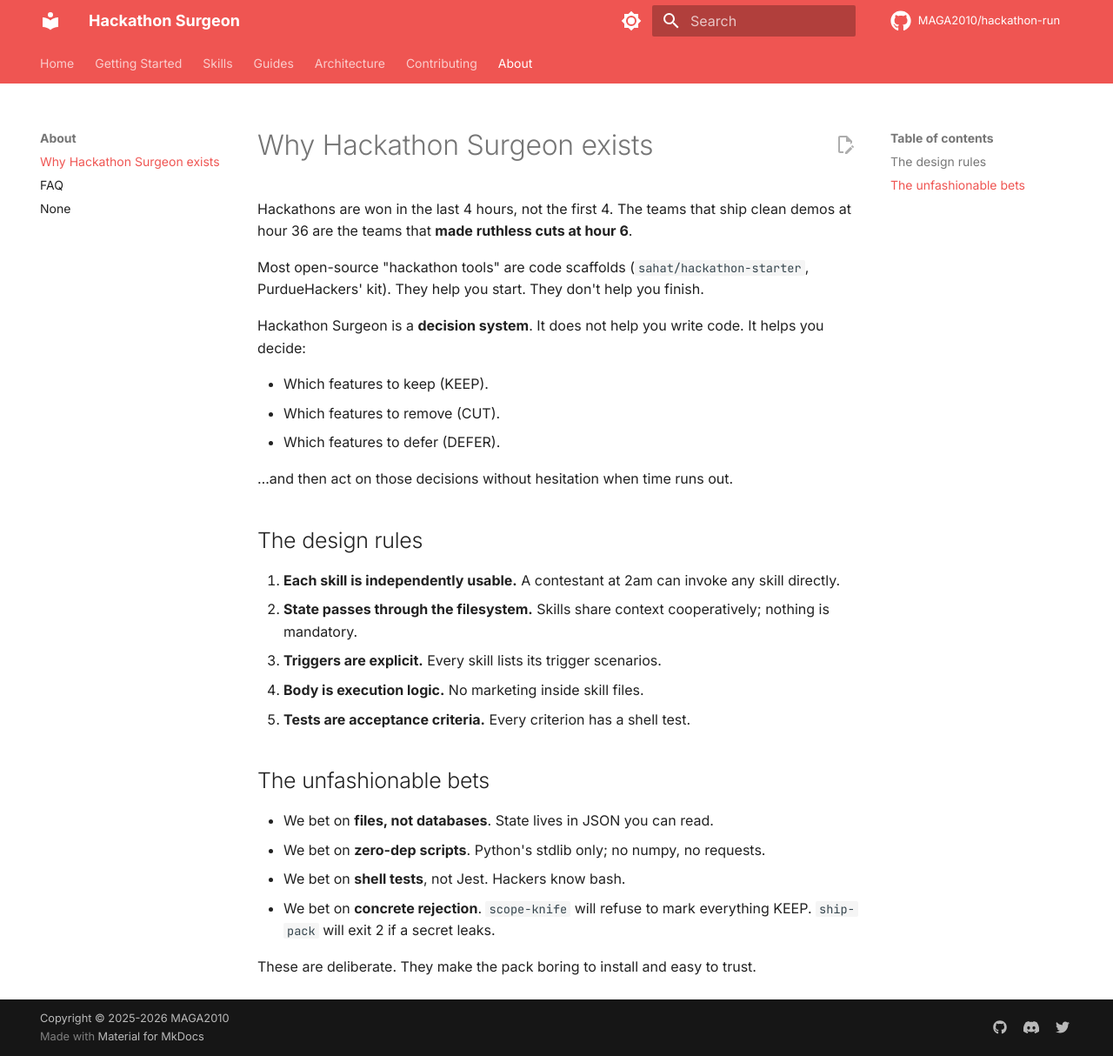
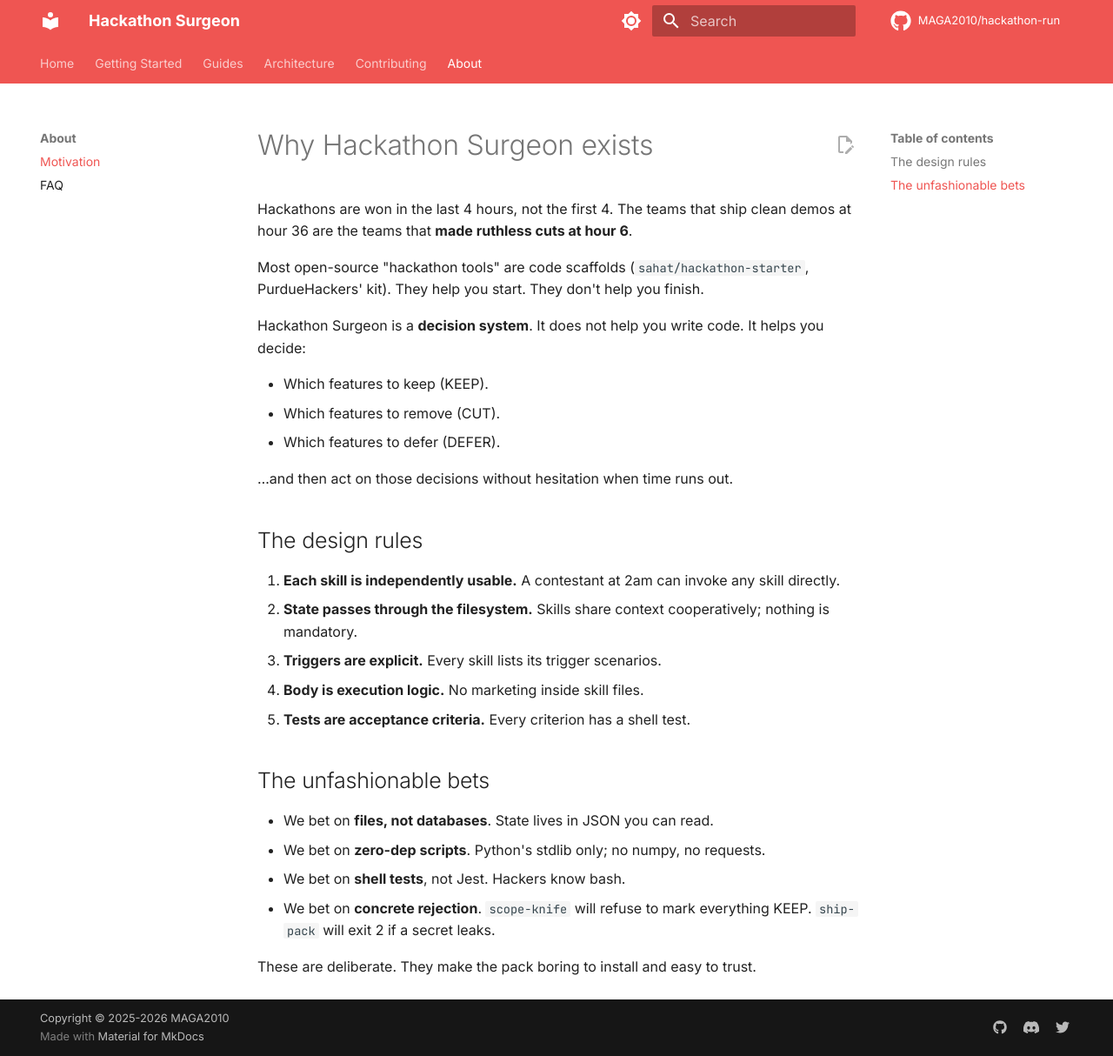
Before and after one commit to MAGA2010/hackathon-run, an MkDocs documentation site: the page built from docs/about/motivation.md, in a window 1280 px wide and 1214 px high. Shown: the whole window at 87% size. Built offline with MkDocs 1.6.1 and Material for MkDocs 9.7.7, drawn with Linux system fonts in a browser that asks for light colours; comment, search, counter and statistics services are not loaded; some of the changed lines change nothing that is shown.

Commit message:
fix(docs): modern Pages deploy + trim nav to actual files
- docs.yml: switch from mkdocs gh-deploy (requires contents: write,
  which is why the previous run failed in 14s) to the artifact-based
  actions/upload-pages-artifact + actions/deploy-pages pattern. Drop
  the contents-write permission.
- docs.yml: add 'mkdocs build --strict' so missing nav entries fail
  loudly instead of silently dropping pages.
- mkdocs.yml nav: drop 11 references to docs/ files that do not exist
  (skills/* x6, guides/team-coordination.md, guides/emergency-handling.md,
  getting-started/concepts.md, contributing/local-development.md,
  about/changelog.md). Future content additions will re-add entries.

```diff
--- a/mkdocs.yml
+++ b/mkdocs.yml
@@ -77,33 +77,21 @@
 nav:
   - Home: index.md
   - Getting Started:
-      - getting-started/installation.md
-      - getting-started/quickstart.md
-      - getting-started/concepts.md
-  - Skills:
-      - skills/scope-knife.md
-      - skills/fast-verify.md
-      - skills/demo-coach.md
-      - skills/judge-sim.md
-      - skills/ship-pack.md
-      - skills/recovery-runbook.md
+      - Installation: getting-started/installation.md
+      - Quickstart: getting-started/quickstart.md
   - Guides:
-      - guides/36-hour-walkthrough.md
-      - guides/team-coordination.md
-      - guides/emergency-handling.md
+      - 36-Hour Walkthrough: guides/36-hour-walkthrough.md
   - Architecture:
-      - architecture/overview.md
-      - architecture/state-schemas.md
-      - architecture/skill-protocol.md
+      - Overview: architecture/overview.md
+      - State Schemas: architecture/state-schemas.md
+      - Skill Protocol: architecture/skill-protocol.md
       - ADRs: architecture/adr/index.md
   - Contributing:
-      - contributing/contributing.md
-      - contributing/skill-template.md
-      - contributing/local-development.md
+      - Contributing Guide: contributing/contributing.md
+      - Skill Template: contributing/skill-template.md
   - About:
-      - about/motivation.md
-      - about/faq.md
-      - about/changelog.md
+      - Motivation: about/motivation.md
+      - FAQ: about/faq.md
 
 extra:
   social:
```
Also changed, not shown: 1 other file.
